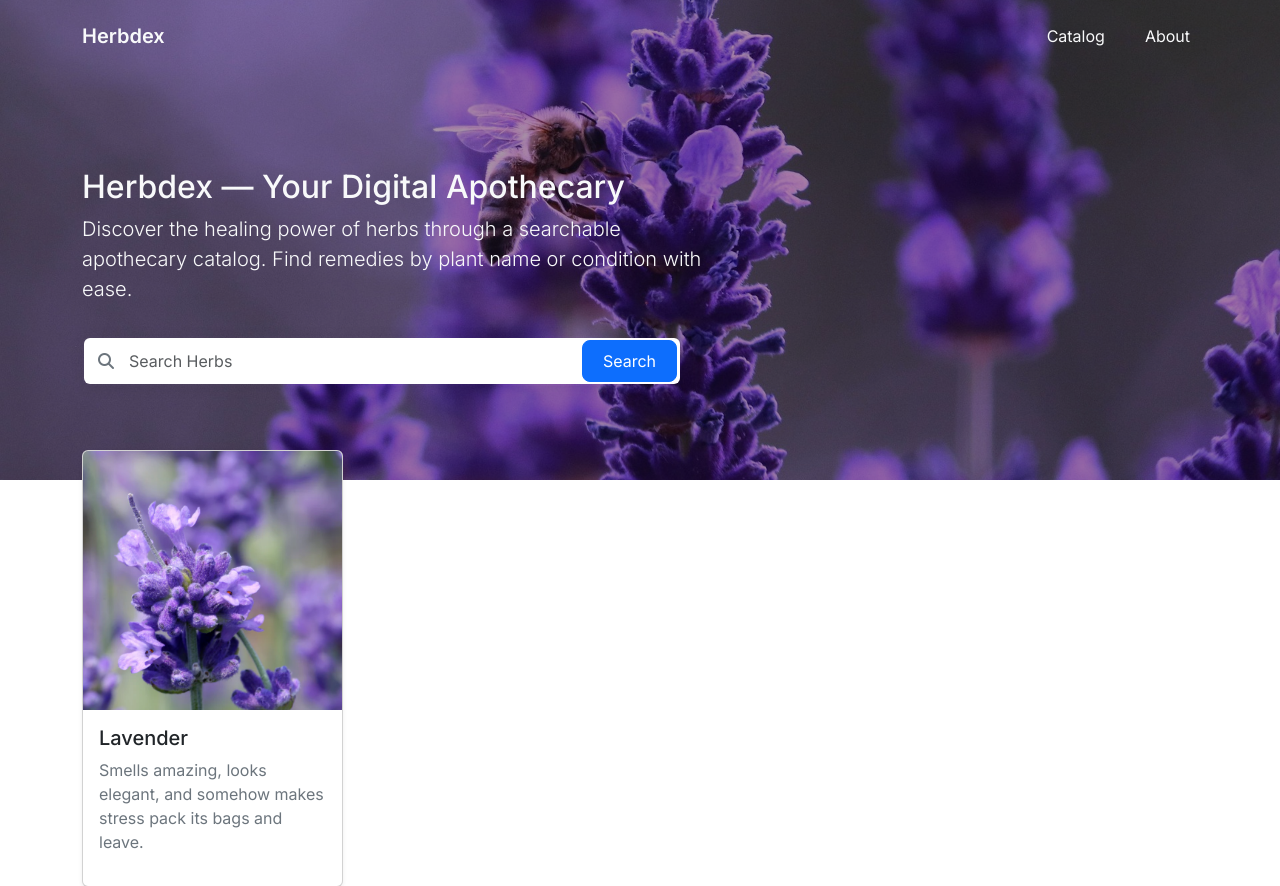
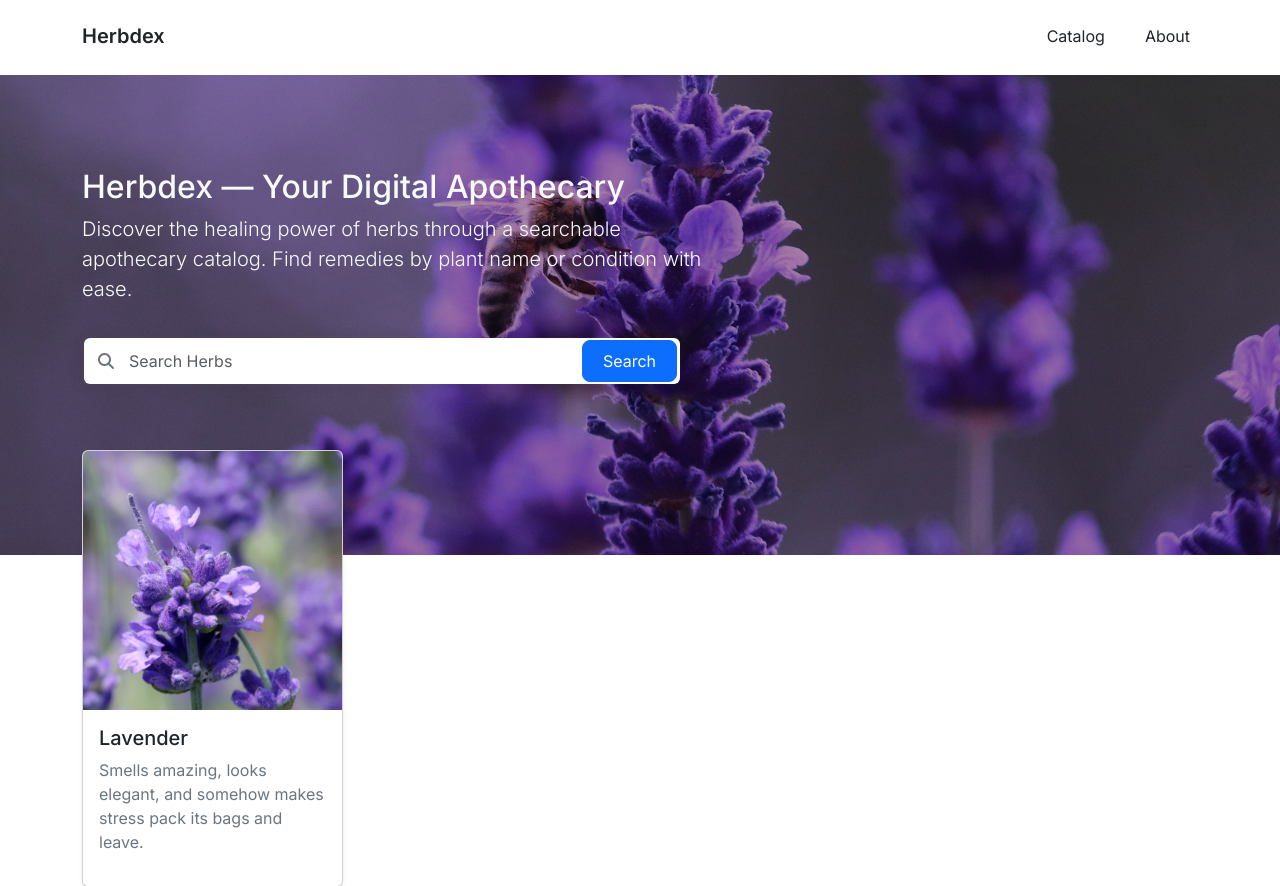
Before and after one commit to AppRonin/herbdex-django, a Django app: page / in a window 1280 px wide. Shown: the top 886 px of the page. Run offline with Django 5.2, Linux system fonts and the light colour scheme; data that the repository does not hold is empty; some libraries are stand-ins or nearby versions.

Commit message:
Navbar Adjust

```diff
--- a/static/css/catalog.css
+++ b/static/css/catalog.css
@@ -2,7 +2,9 @@
 .cover-image {
   position: absolute;
   height: 60vh;
-  inset: 0;
+  top: 75px;      /* push below navbar */
+  left: 0;
+  right: 0;
   background: url("/static/images/herb-cover.jpg") center/cover no-repeat;
   z-index: 1;
 }
--- a/templates/includes/navbar.html
+++ b/templates/includes/navbar.html
@@ -1,9 +1,9 @@
 {% load static %}
 
-<nav class="navbar navbar-expand-lg navbar-dark bg-transparent p-3 z-2">
+<nav class="navbar navbar-expand-lg navbar-dark bg-trasparent p-3 z-2">
   <div class="container">
     <!-- Brand -->
-    <a class="navbar-brand text-light fw-semibold" href="{% url 'catalog' %}"
+    <a class="navbar-brand text-dark fw-semibold" href="{% url 'catalog' %}"
       >Herbdex</a
     >
 
@@ -21,11 +21,11 @@
     <div class="collapse navbar-collapse">
       <ul class="navbar-nav ms-auto">
         <li class="nav-item px-4">
-          <a href="{% url 'catalog' %}" class="nav-link text-light">Catalog</a>
+          <a href="{% url 'catalog' %}" class="nav-link text-dark">Catalog</a>
         </li>
 
         <li class="nav-item">
-          <a href="#" class="nav-link text-light">About</a>
+          <a href="#" class="nav-link text-dark">About</a>
         </li>
       </ul>
     </div>
```
